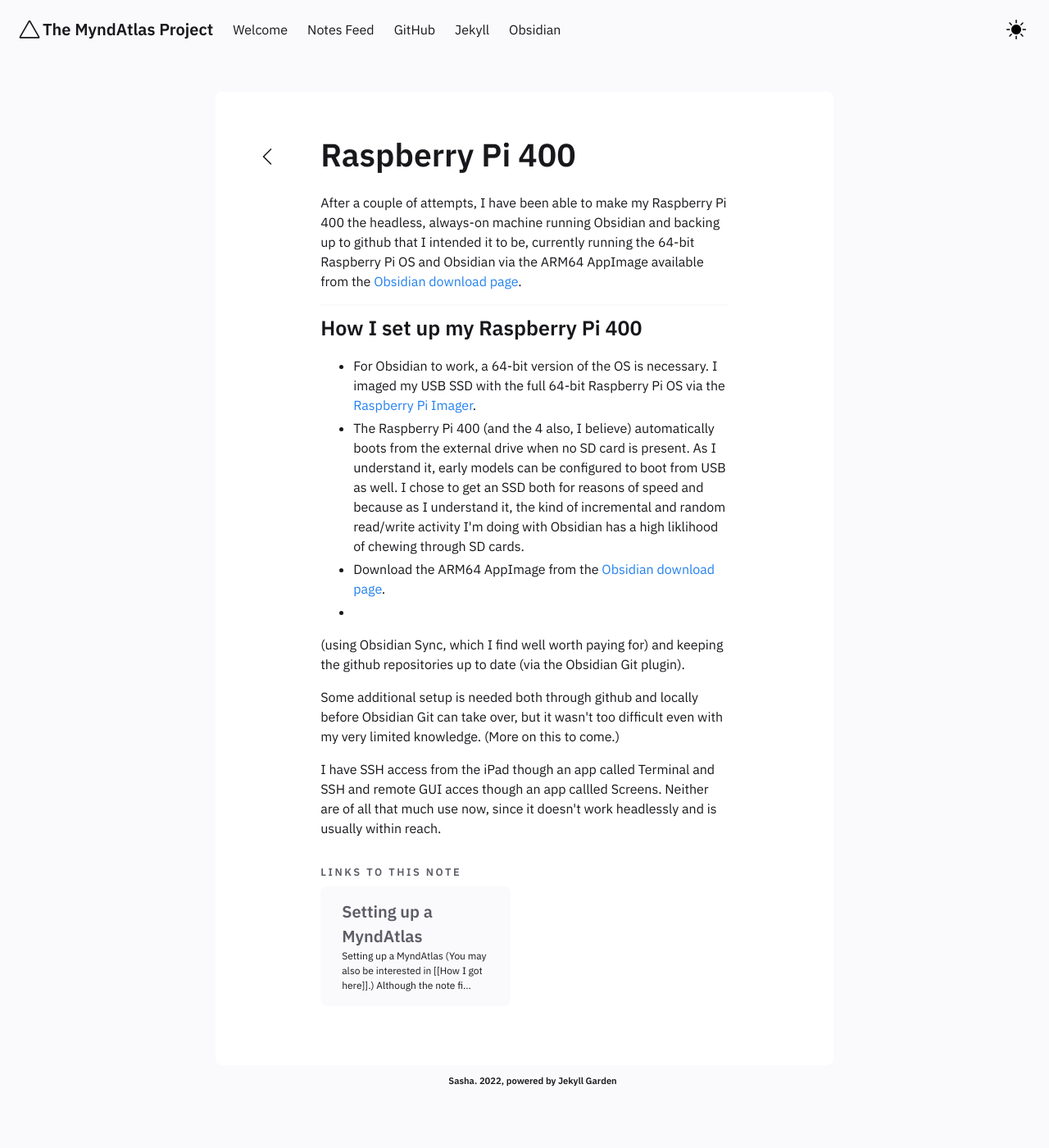
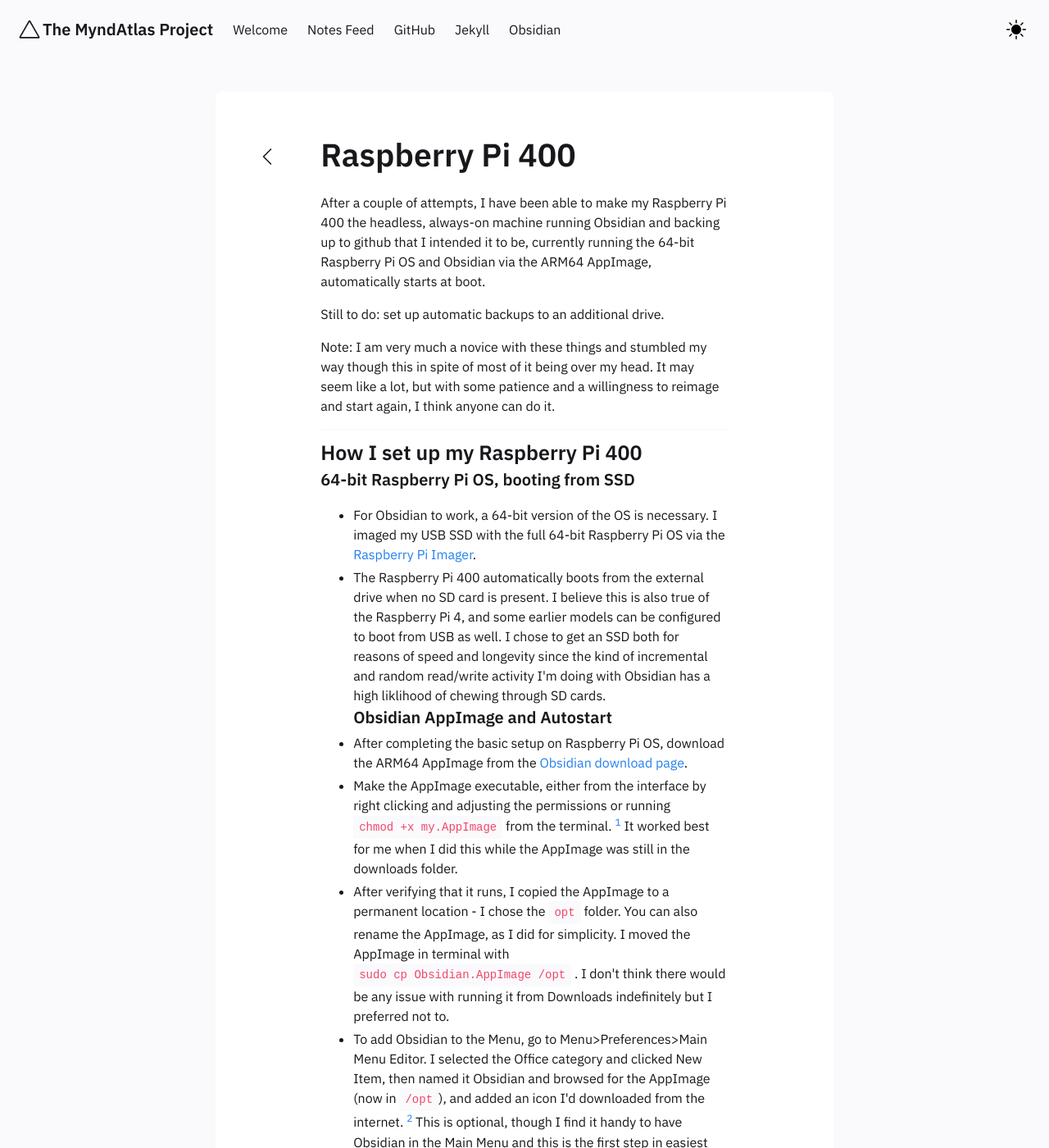
Before and after one commit to myndatlas/myndatlas.github.io, a Jekyll site: the page built from _notes/Public/Raspberry Pi 400.md, in a window 1280 px wide and 1400 px high. Shown: the whole window at 82% size. Built offline with Jekyll 4.4.1, drawn with Linux system fonts in a browser that asks for light colours; some of the changed text lies outside the part shown.

Commit message:
vault backup: 2022-04-10 10:34:10

```diff
--- a/_notes/Public/Raspberry Pi 400.md
+++ b/_notes/Public/Raspberry Pi 400.md
@@ -1,17 +1,27 @@
 ---
 title: Raspberry Pi 400
 notetype : feed
-date : 07-03-2022
+date : 10-04-2022
 ---
 # Raspberry Pi 400
 
-After a couple of attempts, I have been able to make my Raspberry Pi 400 the headless, always-on machine running Obsidian and backing up to github that I intended it to be, currently running the 64-bit Raspberry Pi OS and Obsidian via the ARM64 AppImage available from the [Obsidian download page](https://obsidian.md/download).
+After a couple of attempts, I have been able to make my Raspberry Pi 400 the headless, always-on machine running Obsidian and backing up to github that I intended it to be, currently running the 64-bit Raspberry Pi OS and Obsidian via the ARM64 AppImage, automatically starts at boot.
+
+Still to do: set up automatic backups to an additional drive.
+
+Note: I am very much a novice with these things and stumbled my way though this in spite of most of it being over my head. It may seem like a lot, but with some patience and a willingness to reimage and start again, I think anyone can do it.
 
 ---
 ### How I set up my Raspberry Pi 400
+#### 64-bit Raspberry Pi OS, booting from SSD
 - For Obsidian to work, a 64-bit version of the OS is necessary. I imaged my USB SSD with the full 64-bit Raspberry Pi OS via the [Raspberry Pi Imager](https://www.raspberrypi.com/news/raspberry-pi-imager-imaging-utility/).
-- The Raspberry Pi 400 (and the 4 also, I believe) automatically boots from the external drive when no SD card is present. As I understand it, early models can be configured to boot from USB as well. I chose to get an SSD both for reasons of speed and because as I understand it, the kind of incremental and random read/write activity I'm doing with Obsidian has a high liklihood of chewing through SD cards.
-- Download the ARM64 AppImage from the [Obsidian download page](https://obsidian.md/download).
+- The Raspberry Pi 400 automatically boots from the external drive when no SD card is present. I believe this is also true of the Raspberry Pi 4, and some earlier models can be configured to boot from USB as well. I chose to get an SSD both for reasons of speed and longevity since the kind of incremental and random read/write activity I'm doing with Obsidian has a high liklihood of chewing through SD cards.
+#### Obsidian AppImage and Autostart
+- After completing the basic setup on Raspberry Pi OS, download the ARM64 AppImage from the [Obsidian download page](https://obsidian.md/download).
+- Make the AppImage executable, either from the interface by right clicking and adjusting the permissions or running `chmod +x my.AppImage` from the terminal. [^1] It worked best for me when I did this while the AppImage was still in the downloads folder.
+- After verifying that it runs, I copied the AppImage to a permanent location - I chose the `opt` folder. You can also rename the AppImage, as I did for simplicity. I moved the AppImage in terminal with `sudo cp Obsidian.AppImage /opt` .  I don't think there would be any issue with running it from Downloads indefinitely but I preferred not to.
+- To add Obsidian to the Menu, go to Menu>Preferences>Main Menu Editor. I selected the Office category and clicked New Item, then named it Obsidian and browsed for the AppImage (now in `/opt`), and added an icon I'd downloaded from the internet. [^2] This is optional, though I find it handy to have Obsidian in the Main Menu and this is the first step in easiest way I could find to get the AppImage to autostart.
+- To create a desktop file (needed for the next step), simply open the Main Menu and drag the Obsidian menu item out to the desktop. This creates a .desktop file, which you may wish to rename since for whatever reason it isn't automatically named Obsidian.desktop. [^3]
 -
 
 
@@ -20,3 +30,7 @@ After a couple of attempts, I have been able to make my Raspberry Pi 400 the hea
 Some additional setup is needed both through github and locally before Obsidian Git can take over, but it wasn't too difficult even with my very limited knowledge. (More on this to come.)
 
 I have SSH access from the iPad though an app called Terminal and SSH and remote GUI acces though an app callled Screens. Neither are of all that much use now, since it doesn't work headlessly and is usually within reach.
+
+[^1]: https://docs.appimage.org/introduction/quickstart.html
+[^2]: https://raspberrytips.com/desktop-shortcuts-on-raspberry-pi/, under heading "Add it to the Main Menu"
+[^3]: https://raspberrytips.com/desktop-shortcuts-on-raspberry-pi/
```
